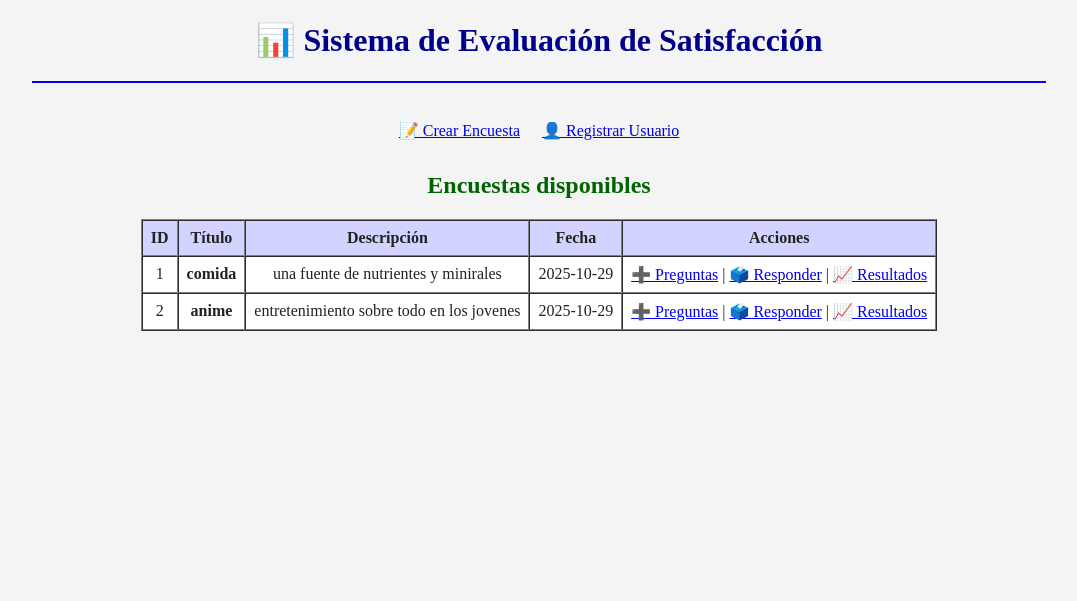
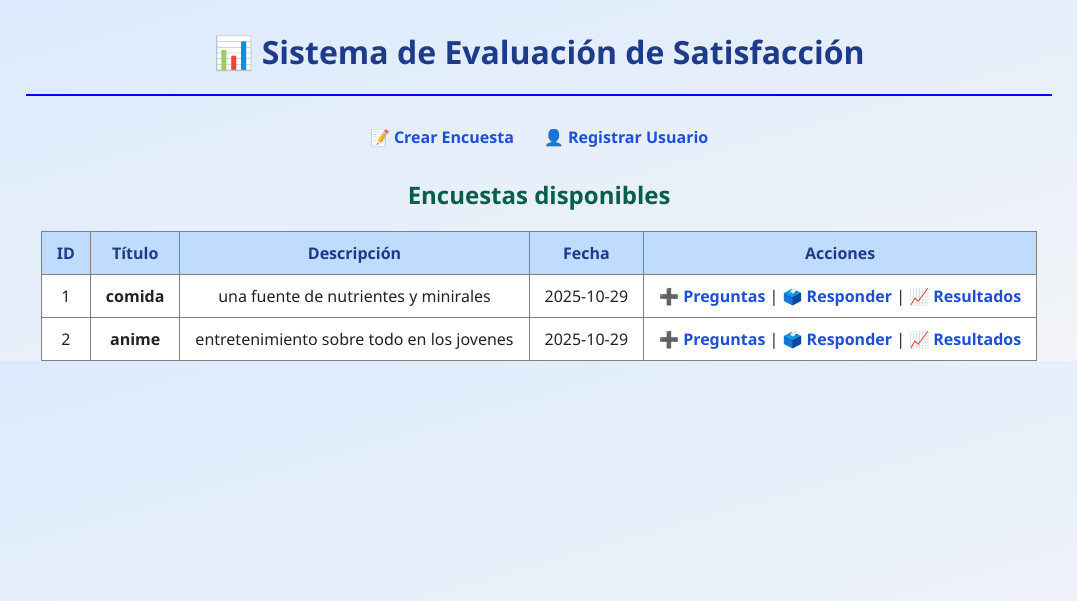
Before and after one commit to Yuske0Urameshi/Encuesta, a Flask app: page / in a window 1280 px wide. Shown: the top 601 px of the page, without its empty margins (101-1178 px from the left). Run offline with Flask 3, Linux system fonts and the light colour scheme; data comes from the database, SQL or seed files in the repository.

Commit message:
Enhance index.html with styles and layout updates
Added CSS styles for improved layout and aesthetics.

```diff
--- a/templates/index.html
+++ b/templates/index.html
@@ -2,13 +2,51 @@
 <html>
 <head>
   <title>Sistema de Evaluación de Satisfacción</title>
+  <style>
+    body {
+      font-family: "Segoe UI", Arial, sans-serif;
+      background: linear-gradient(to bottom right, #dbeafe, #f3f4f6);
+      color: #222;
+      margin: 0;
+      padding: 0;
+    }
+    h1 {
+      color: #1e3a8a;
+      margin-top: 30px;
+    }
+    table {
+      border-collapse: collapse;
+      margin-top: 20px;
+    }
+    table a {
+      text-decoration: none;
+      color: #1d4ed8;
+      font-weight: bold;
+    }
+    table a:hover {
+      text-decoration: underline;
+      color: #2563eb;
+    }
+    th {
+      background-color: #bfdbfe;
+      color: #1e3a8a;
+    }
+    td, th {
+      padding: 10px 15px;
+    }
+    button, a {
+      transition: all 0.2s ease-in-out;
+    }
+    a:hover {
+      transform: scale(1.05);
+    }
+  </style>
 </head>
-<body bgcolor="#f4f4f4" text="#222">
+<body>
 
 <center>
-  <h1 style="color:darkblue;">📊 Sistema de Evaluación de Satisfacción</h1>
+  <h1>📊 Sistema de Evaluación de Satisfacción</h1>
   <hr width="80%" color="blue">
-  <br>
 
   <table border="0" cellpadding="10">
     <tr>
@@ -17,11 +55,11 @@
     </tr>
   </table>
 
-  <h2 style="color:darkgreen;">Encuestas disponibles</h2>
+  <h2 style="color:#065f46;">Encuestas disponibles</h2>
 
   {% if encuestas %}
     <table border="1" cellpadding="8" cellspacing="0" bgcolor="white">
-      <tr bgcolor="#d3d3ff">
+      <tr>
         <th>ID</th>
         <th>Título</th>
         <th>Descripción</th>
```
